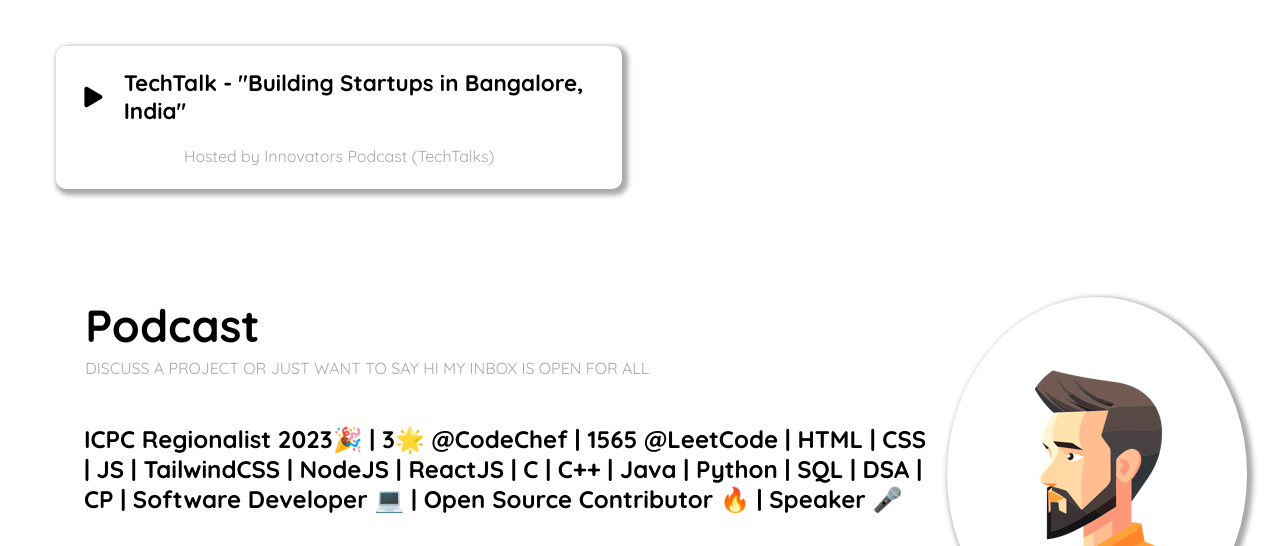
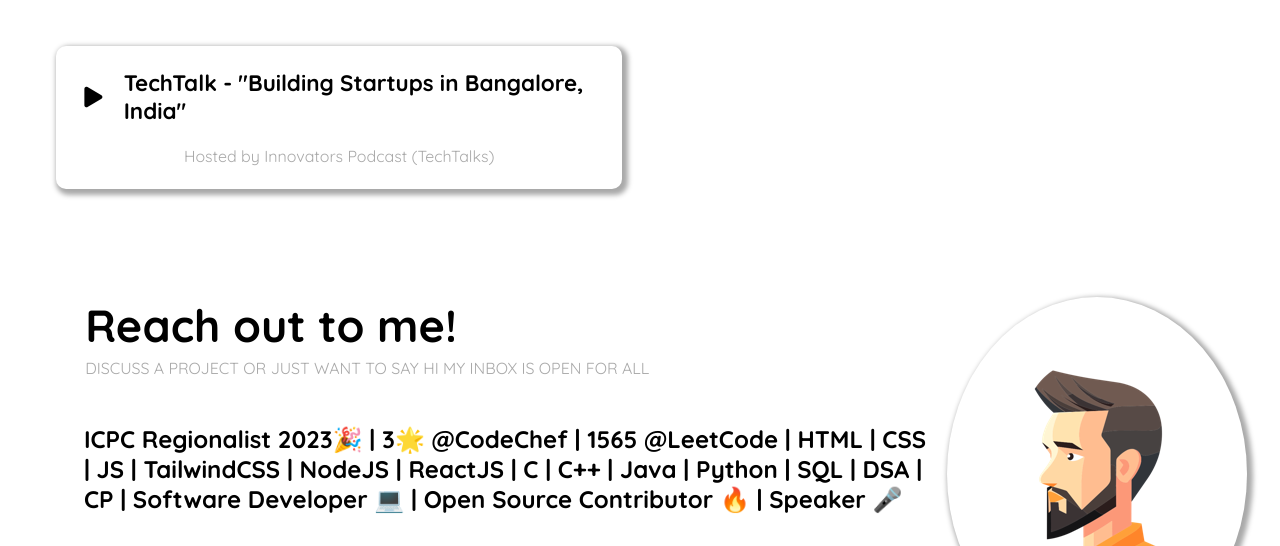
Before and after one commit to Max-31/CodSoft, a plain HTML site: page Task_Portfolio/index.html in a window 1280 px wide. Shown: the part 4952-5498 px from the top of the page. Drawn offline with nearby package versions, Linux system fonts and the light colour scheme.

Commit message:
ft. about section heading update

```diff
--- a/Task_Portfolio/index.html
+++ b/Task_Portfolio/index.html
@@ -525,7 +525,7 @@
     <div class="blog" id="about">
         <div class="aboutLeft">
             <div class="headingText">
-                <h3>Podcast</h3>
+                <h3>Reach out to me!</h3>
             </div>
 
             <div class="achivDes">
```
